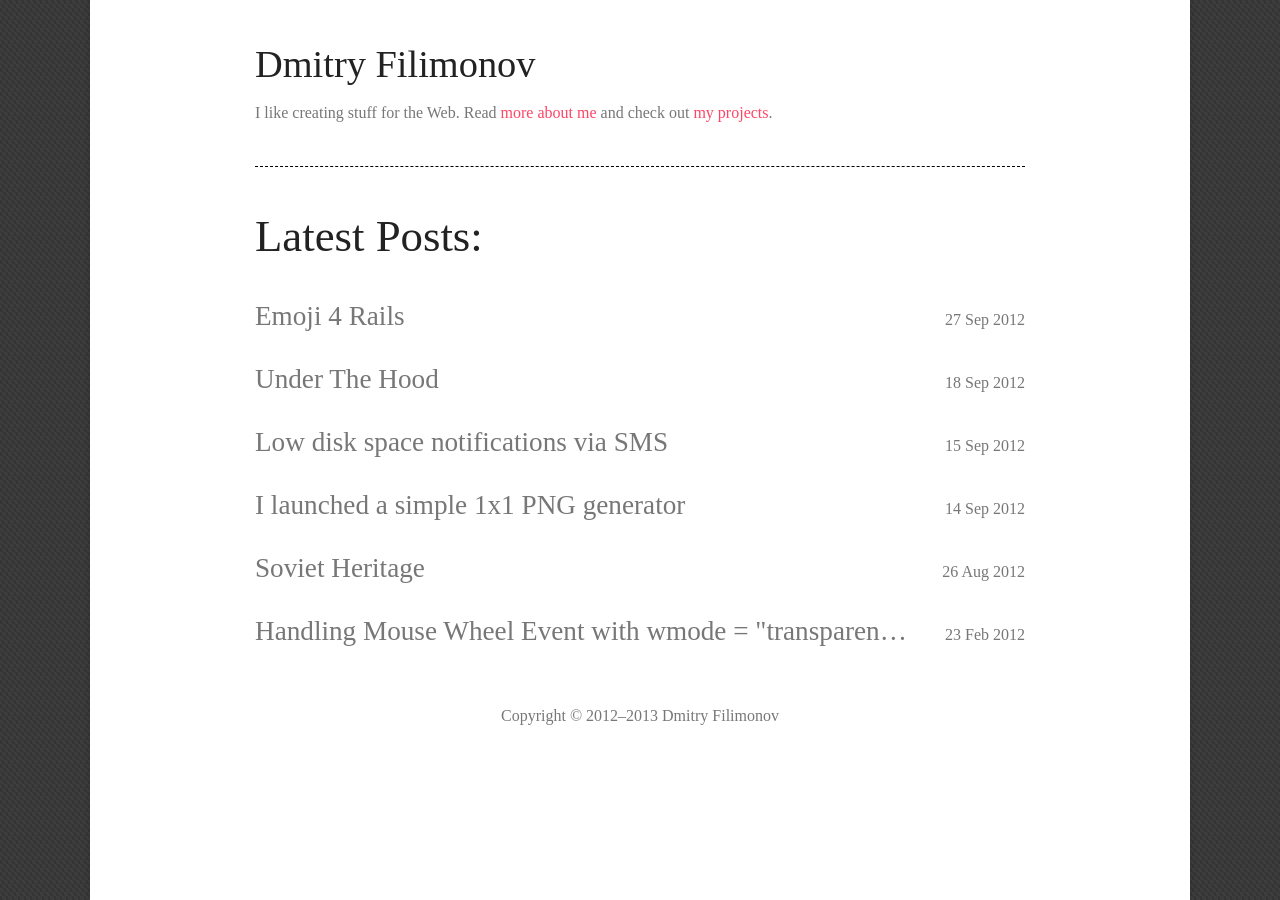
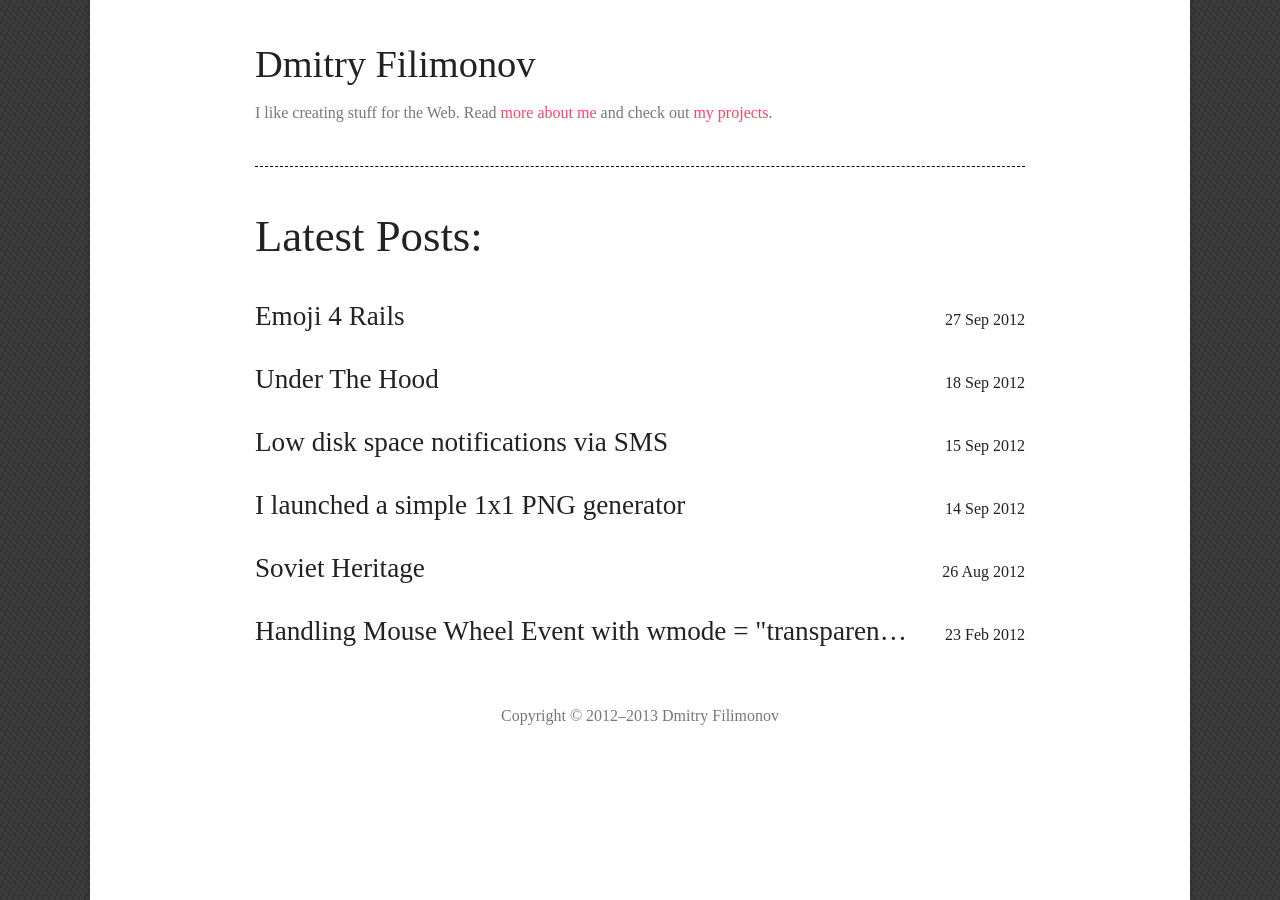
Before and after one commit to petethepig/petethepig.github.io, a Jekyll site: the page built from index.html, in a window 1280 px wide. Built offline with Jekyll 4.4.1, drawn with Linux system fonts in a browser that asks for light colours.

Commit message:
slightly changed styles

```diff
--- a/assets/main.css
+++ b/assets/main.css
@@ -232,7 +232,12 @@
     #articles .article a {
       display: block;
       padding: 15px 0;
-      overflow: hidden; }
+      overflow: hidden;
+      text-decoration: none; }
+      #articles .article a:hover .title {
+        text-decoration: underline; }
+      #articles .article a:hover span.date {
+        text-decoration: none; }
       #articles .article a .date {
         position: absolute;
         right: -5px;
@@ -248,12 +253,10 @@
       #articles .article a .title, #articles .article a .date {
         height: 33px;
         line-height: 33px; }
-      #articles .article a, #articles .article a:visited, #articles .article a:hover, #articles .article a:active {
-        text-decoration: none; }
       #articles .article a, #articles .article a:visited {
-        color: #777777; }
+        color: #222222; }
       #articles .article a:hover, #articles .article a:active {
-        color: #222222; }
+        color: #ff4466; }
 
 img.emoji {
   display: inline;
```
